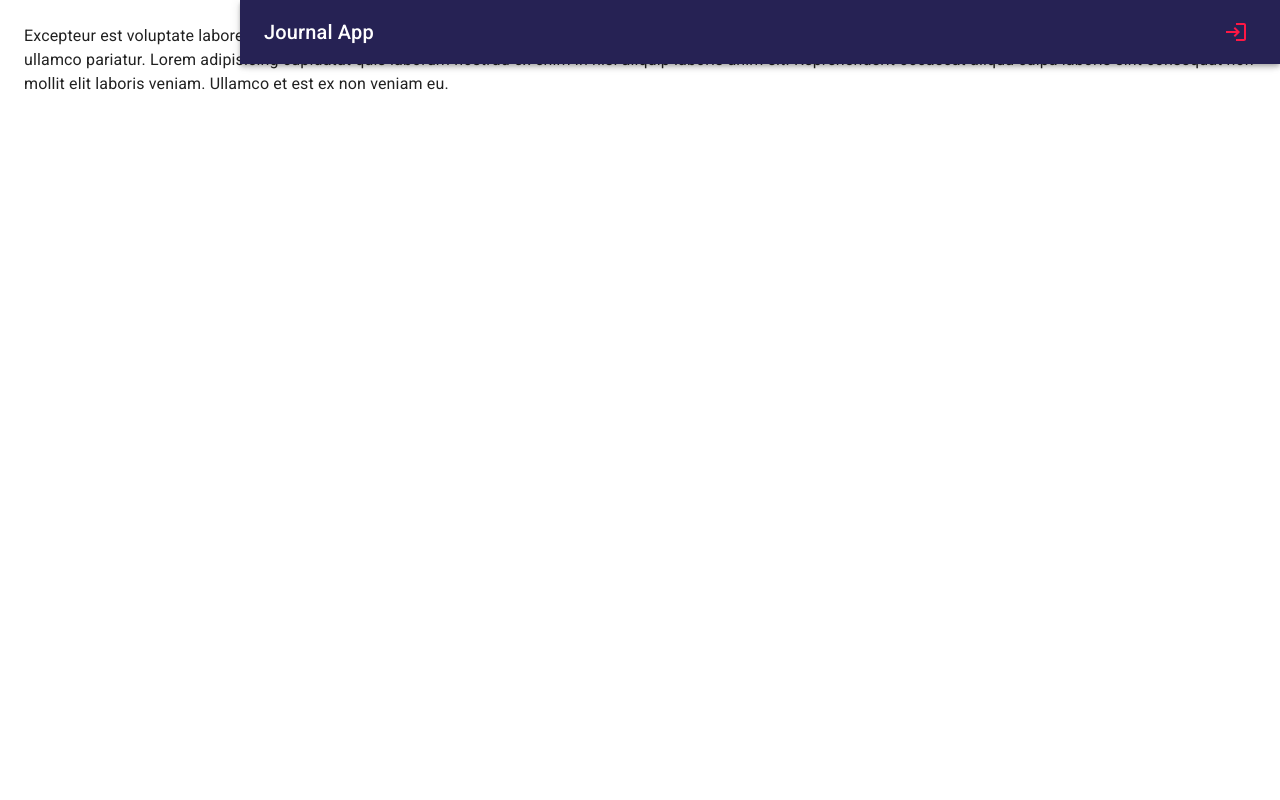
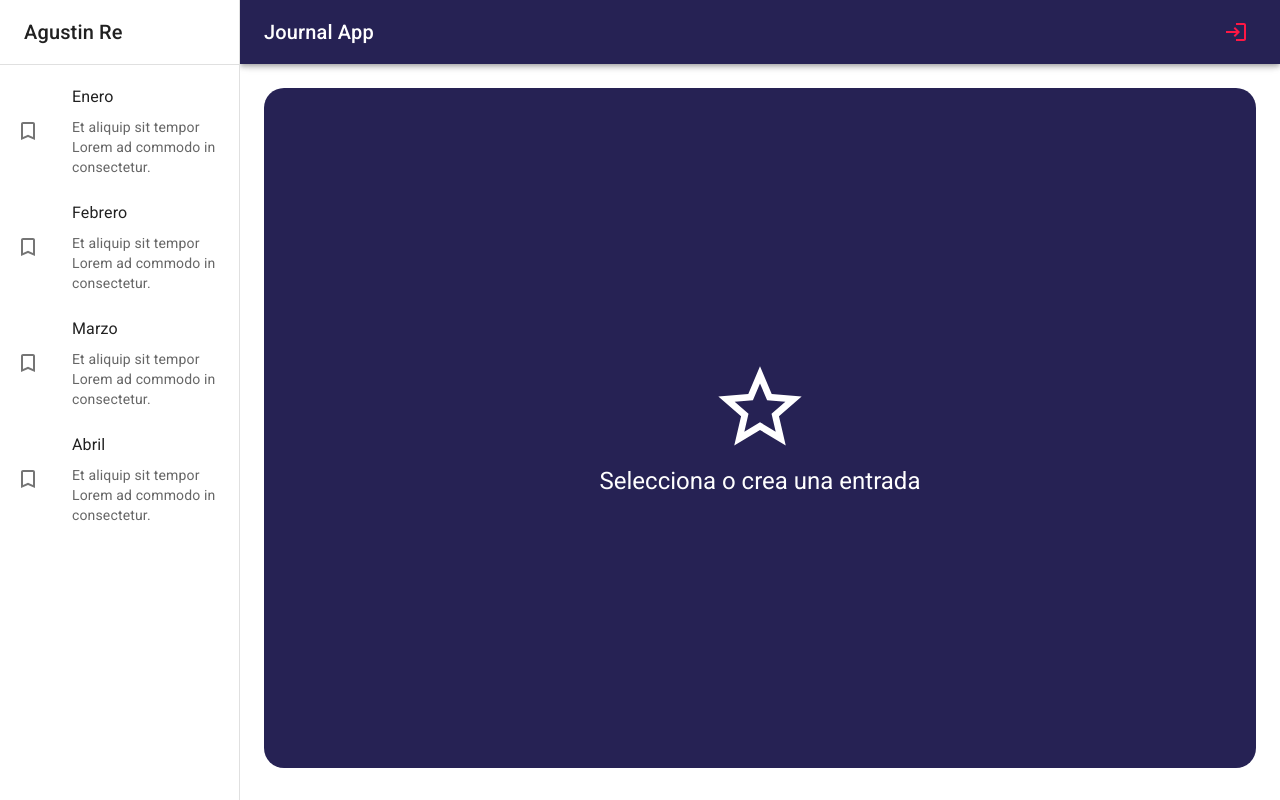
Before and after one commit to reagustin/JournalPage, a React (Vite) app: page / in a window 1280 px wide. Built offline with nearby package versions, Linux system fonts and the light colour scheme.

Commit message:
sidebar&view

```diff
--- /dev/null
+++ b/src/journal/components/SideBar.jsx
@@ -0,0 +1,47 @@
+import { TurnedInNot } from '@mui/icons-material'
+import { Box, Divider, Drawer, Grid, List, ListItem, ListItemButton, ListItemIcon, ListItemText, Toolbar, Typography } from '@mui/material'
+
+
+export const SideBar = ({ drawerWidth = 240 }) => {
+  return (
+    <Box
+        component='nav'
+        sx={{ width: { sm: drawerWidth }, flexShrink: {sm:0}}}
+    >
+        <Drawer
+            variant='permanent'  // temporary (si tenemos la intencion de ocultarlo condicionalmente)
+            open // open={true} es lo mismo que ponerla en true, si tenemos una propidad, mencionarla es ponerla en true.
+            sx={{
+                display: { xs: 'block' },
+                '& .MuiDrawer-paper': {boxSizing: 'border-box', width: drawerWidth }
+            }}
+        >
+            <Toolbar>
+                <Typography variant='h6' noWrap component='div'>
+                    Agustin Re
+                </Typography>
+            </Toolbar>
+            <Divider/>
+
+            <List>
+                {
+                    ['Enero','Febrero','Marzo','Abril'].map( text => (
+                        <ListItem key={text} disablePadding>
+                            <ListItemButton>
+                                <ListItemIcon>
+                                    <TurnedInNot/>
+                                </ListItemIcon>
+                                <Grid container>
+                                    <ListItemText primary={text }></ListItemText>
+                                    <ListItemText secondary={ 'Et aliquip sit tempor Lorem ad commodo in consectetur.' }></ListItemText>
+                                </Grid>
+                            </ListItemButton>
+                        </ListItem>
+                    ))
+                }
+            </List>
+        </Drawer>
+
+    </Box>
+  )
+}
--- a/src/journal/components/index.js
+++ b/src/journal/components/index.js
@@ -1 +1,2 @@
 export * from './NavBar';
+export * from './SideBar';
--- a/src/journal/layout/JournalLayout.jsx
+++ b/src/journal/layout/JournalLayout.jsx
@@ -1,6 +1,5 @@
-
-import { Box } from '@mui/system'
-import { NavBar } from '../components';
+import { Box, Toolbar } from '@mui/material'
+import { NavBar, SideBar } from '../components';
 
 const drawerWidth = 240;
 
@@ -10,13 +9,13 @@
 
         <NavBar drawerWidth={drawerWidth} />
 
-        {/* Sidebar drawerwidth*/}
+        <SideBar drawerWidth={drawerWidth} />
 
         <Box
             component='main'
             sx={{ flexGrow: 1, p: 3 }}
         >
-            {/* Toolbar */}
+            <Toolbar/>
 
             {children}
         </Box>
--- a/src/journal/pages/JournalPage.jsx
+++ b/src/journal/pages/JournalPage.jsx
@@ -1,12 +1,12 @@
-import { Typography } from "@mui/material";
 import { JournalLayout } from "../layout/JournalLayout";
+import { NothingSelectedView } from "../views";
 
 export const JournalPage = () => {
   return (
     <JournalLayout>
-      <Typography>Excepteur est voluptate labore nostrud elit officia tempor est enim magna do. Eu nostrud enim nisi do. Excepteur est in aute voluptate qui deserunt proident ea aute ullamco pariatur. Lorem adipisicing cupidatat quis laborum nostrud ex enim in nisi aliquip laboris anim sit. Reprehenderit occaecat aliqua culpa laboris sint consequat non mollit elit laboris veniam. Ullamco et est ex non veniam eu.</Typography>
+      {/* <Typography>Excepteur est voluptate labore nostrud elit officia tempor est enim magna do. Eu nostrud enim nisi do. Excepteur est in aute voluptate qui deserunt proident ea aute ullamco pariatur. Lorem adipisicing cupidatat quis laborum nostrud ex enim in nisi aliquip laboris anim sit. Reprehenderit occaecat aliqua culpa laboris sint consequat non mollit elit laboris veniam. Ullamco et est ex non veniam eu.</Typography> */}
 
-    {/* Nothing selected */}
+    <NothingSelectedView/>
 
     {/* NoteView */}
 
--- /dev/null
+++ b/src/journal/views/NothingSelectedView.jsx
@@ -0,0 +1,24 @@
+import { StarOutline } from "@mui/icons-material"
+import { Grid, Typography } from "@mui/material"
+
+
+
+export const NothingSelectedView = () => {
+  return (
+    <Grid
+      container
+      spacing={0}
+      direction="column"
+      alignItems="center"
+      justifyContent="center"
+      sx={ {minHeight: 'calc(100vh - 120px)', backgroundColor: 'primary.main', borderRadius: 5} }
+    >
+        <Grid item xs={12}>
+            <StarOutline sx={{ fontSize: 100, color: 'white' }}/>
+        </Grid>
+        <Grid item xs={12}>
+            <Typography color="white" variant="h5">Selecciona o crea una entrada</Typography>
+        </Grid>
+    </Grid>
+  )
+}
--- /dev/null
+++ b/src/journal/views/index.js
@@ -0,0 +1,3 @@
+
+
+export * from './NothingSelectedView';
```
